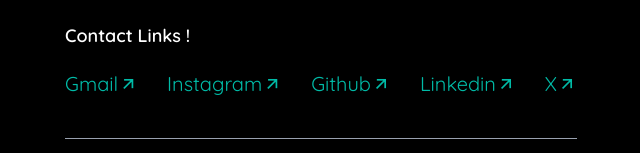
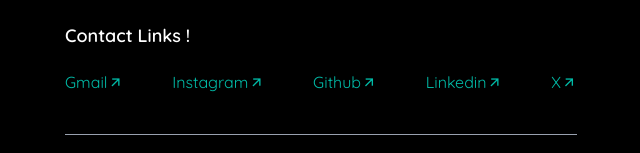
Before and after one commit to tech-Rajiv/_me, a React (Vite) app: page /#/ in a window 1280 px wide. Shown: the part 2349-2502 px from the top of the page, without its empty margins (319-959 px from the left). Built offline with nearby package versions, Linux system fonts and the light colour scheme.

Commit message:
issues fixed

```diff
--- a/src/components/InfoScreen.jsx
+++ b/src/components/InfoScreen.jsx
@@ -59,7 +59,7 @@
               to="aboutMe"
               smooth={true}
               duration={500}
-              className="hidden text-gray-300 hover:text-gray-100 sm:flex "
+              className="hidden cursor-pointer text-gray-300 hover:text-gray-100 sm:flex "
             >
               readmore..<i className="ri-arrow-down-line"></i>
             </Link>
--- a/src/components/MobileFotter.jsx
+++ b/src/components/MobileFotter.jsx
@@ -7,7 +7,7 @@
         <h1 className="text-lg font-semibold pagedown ">Contact Links !</h1>
       </div>
 
-      <div className="flex flex-col md:flex-row gap-4 mt-5  md:justify-between  text-teal-500 text-xl">
+      <div className="flex flex-col md:flex-row gap-4 mt-5  md:justify-between  text-teal-500 text-base">
         <a href="mailto:contact.rajivmishra@gmail.com" target="_blank" rel="noopener noreferrer" >
           <p className="links3  flex items-baseline">
             Gmail <i className="ri-arrow-right-up-line"></i>
```
